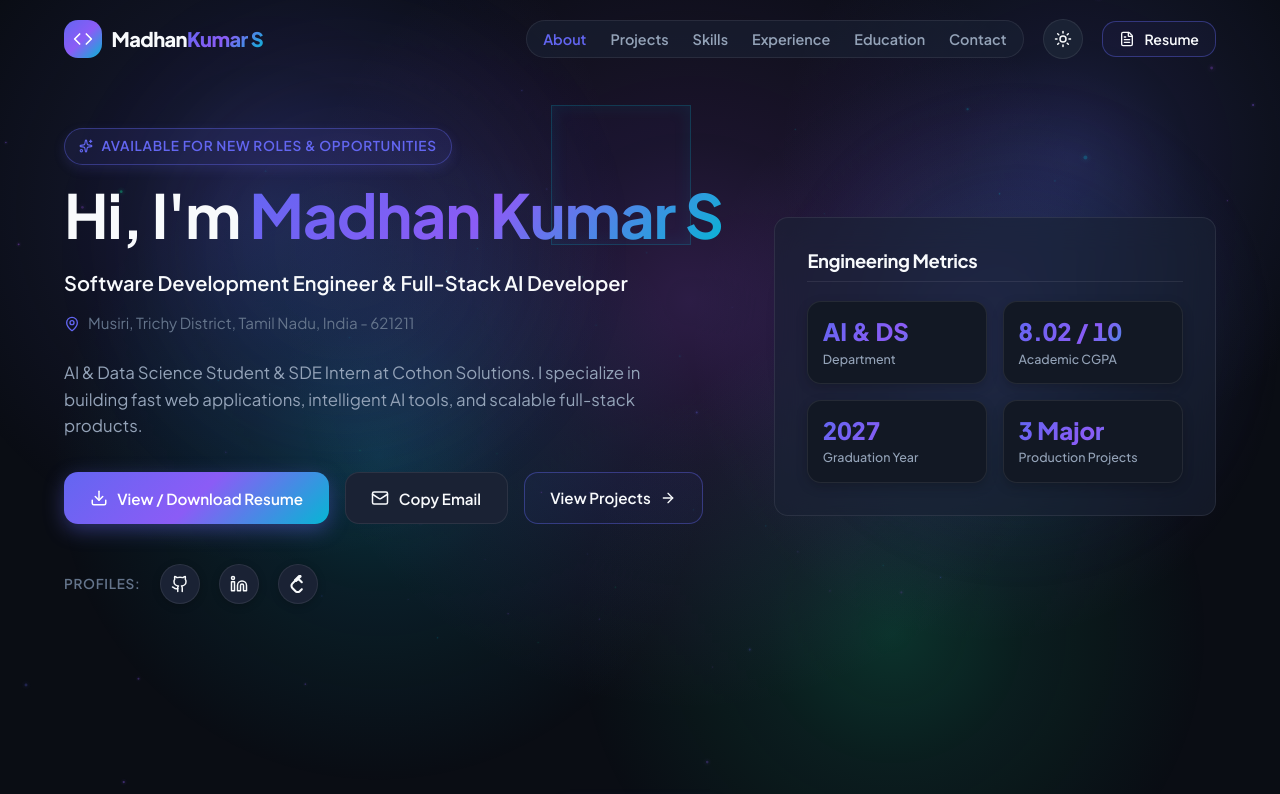
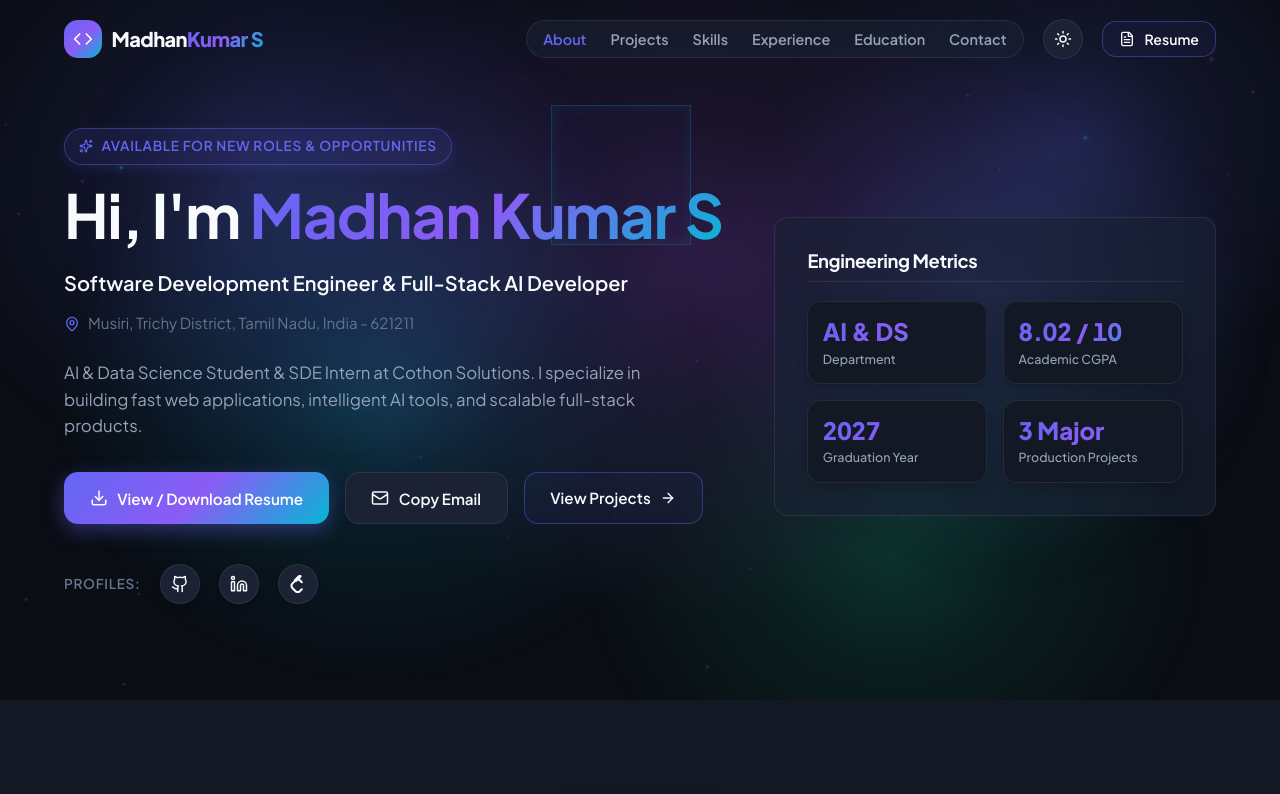
Before and after one commit to madhankumar2318/madhan-portfolio, a React (Vite) app: page / in a window 1280 px wide. Shown: the top 794 px of the page. Built offline with nearby package versions, Linux system fonts and the light colour scheme.

Commit message:
Scope 3D Aurora & Star Dust background exclusively to Hero/About section

```diff
--- a/src/App.tsx
+++ b/src/App.tsx
@@ -9,7 +9,6 @@ import { Certifications } from './components/Certifications';
 import { Contact } from './components/Contact';
 import { Footer } from './components/Footer';
 import { ResumeModal } from './components/ResumeModal';
-import { GeometryBackground } from './components/GeometryBackground';
 
 export function App() {
   const [theme, setTheme] = useState<'dark' | 'light'>('dark');
@@ -24,25 +23,7 @@ export function App() {
   };
 
   return (
-    <div className="app-root" style={{ position: 'relative' }}>
-
-      {/* Global 3D Floating Glass Geometry — fixed behind the entire site */}
-      <div
-        style={{
-          position: 'fixed',
-          top: 0,
-          left: 0,
-          width: '100%',
-          height: '100%',
-          zIndex: 0,
-          pointerEvents: 'none',
-        }}
-      >
-        <GeometryBackground />
-      </div>
-
-      {/* All content sits above the fixed canvas */}
-      <div style={{ position: 'relative', zIndex: 1 }}>
+    <div className="app-root">
       <Navbar
         theme={theme}
         toggleTheme={toggleTheme}
@@ -66,7 +47,6 @@ export function App() {
         onClose={() => setIsResumeOpen(false)}
       />
     </div>
-    </div>
   );
 }
 
--- a/src/components/Certifications.tsx
+++ b/src/components/Certifications.tsx
@@ -7,7 +7,7 @@ export const Certifications: React.FC = () => {
   const { certifications } = portfolioData;
 
   return (
-    <section className="section" style={{ background: 'transparent' }}>
+    <section className="section" style={{ background: 'var(--bg-primary)' }}>
       <div className="container perspective-viewport">
 
         {/* Section Header */}
--- a/src/components/Education.tsx
+++ b/src/components/Education.tsx
@@ -7,7 +7,7 @@ export const Education: React.FC = () => {
   const { education } = portfolioData;
 
   return (
-    <section id="education" className="section" style={{ background: 'transparent' }}>
+    <section id="education" className="section" style={{ background: 'var(--bg-secondary)' }}>
       <div className="container perspective-viewport">
 
         {/* Section Header */}
--- a/src/components/Experience.tsx
+++ b/src/components/Experience.tsx
@@ -6,7 +6,7 @@ export const Experience: React.FC = () => {
   const { experiences } = portfolioData;
 
   return (
-    <section id="experience" className="section" style={{ background: 'transparent' }}>
+    <section id="experience" className="section" style={{ background: 'var(--bg-secondary)' }}>
       <div className="container perspective-viewport">
 
         {/* Section Header */}
--- a/src/components/Footer.tsx
+++ b/src/components/Footer.tsx
@@ -10,8 +10,7 @@ export const Footer: React.FC = () => {
   return (
     <footer
       style={{
-        background: 'rgba(10, 13, 20, 0.65)',
-        backdropFilter: 'blur(12px)',
+        background: 'var(--bg-secondary)',
         borderTop: '1px solid var(--border-color)',
         padding: '2.5rem 0',
       }}
--- a/src/components/Hero.tsx
+++ b/src/components/Hero.tsx
@@ -4,6 +4,7 @@ import { Download, Mail, Check, ArrowRight, Sparkles, MapPin } from 'lucide-reac
 import { GithubIcon, LinkedinIcon, LeetcodeIcon } from './Icons';
 import { GlassSpotlight } from './GlassSpotlight';
 import { AnimatedStat } from './AnimatedStat';
+import { GeometryBackground } from './GeometryBackground';
 
 interface HeroProps {
   onOpenResume: () => void;
@@ -20,7 +21,10 @@ export const Hero: React.FC<HeroProps> = ({ onOpenResume }) => {
   };
 
   return (
-    <section id="hero" className="section" style={{ paddingTop: '8rem', paddingBottom: '6rem', position: 'relative' }}>
+    <section id="hero" className="section" style={{ paddingTop: '8rem', paddingBottom: '6rem', position: 'relative', overflow: 'hidden' }}>
+
+      {/* 3D Smooth Aurora & Star Dust Background — Hero Section Exclusive */}
+      <GeometryBackground />
 
       {/* Background Glow Orbs */}
       <div
--- a/src/components/Projects.tsx
+++ b/src/components/Projects.tsx
@@ -8,7 +8,7 @@ export const Projects: React.FC = () => {
   const projects = portfolioData.projects;
 
   return (
-    <section id="projects" className="section" style={{ background: 'transparent' }}>
+    <section id="projects" className="section" style={{ background: 'var(--bg-secondary)' }}>
       <div className="container perspective-viewport">
 
         {/* Section Header */}
```
Lines whose indentation alone changed are shown as unchanged.
